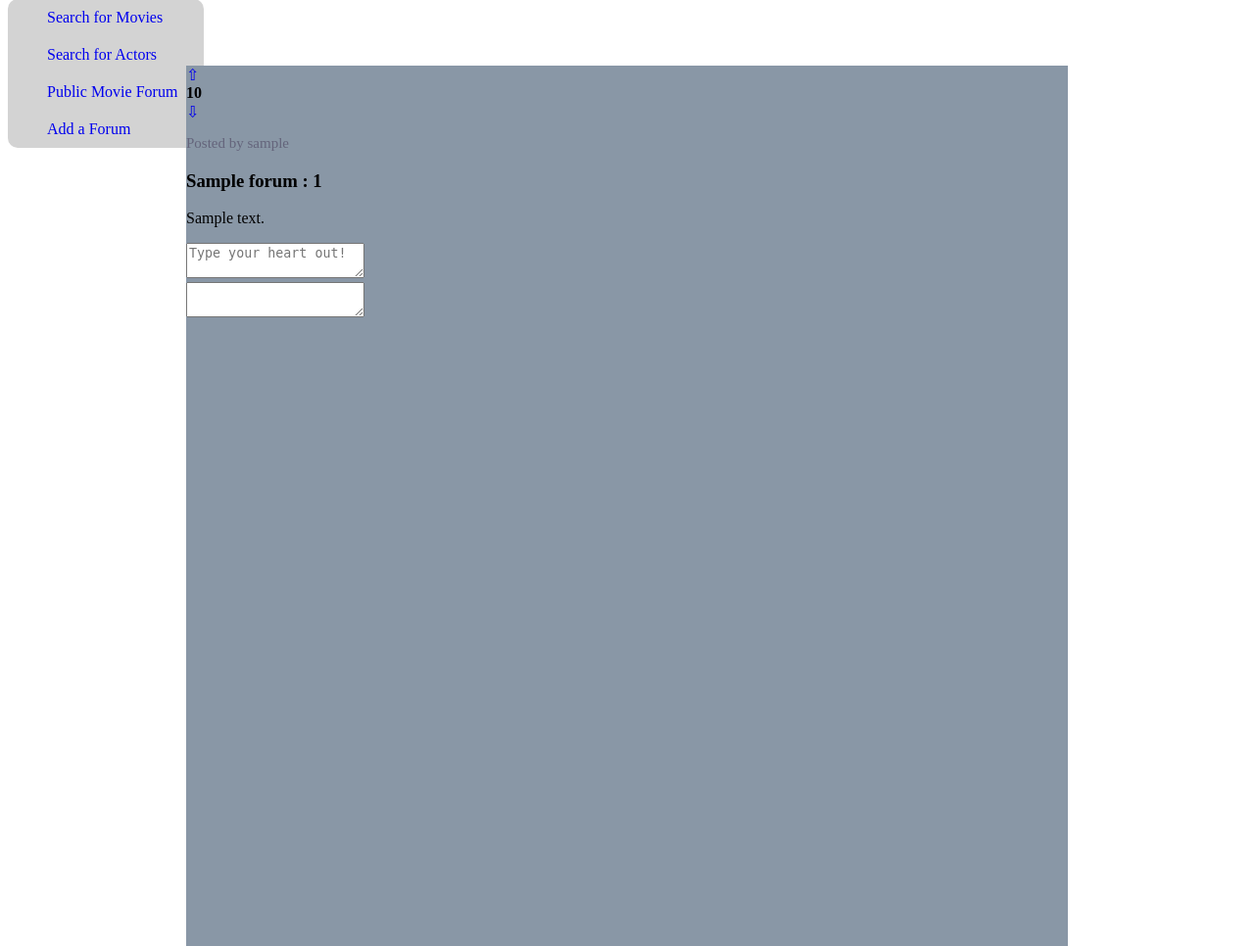
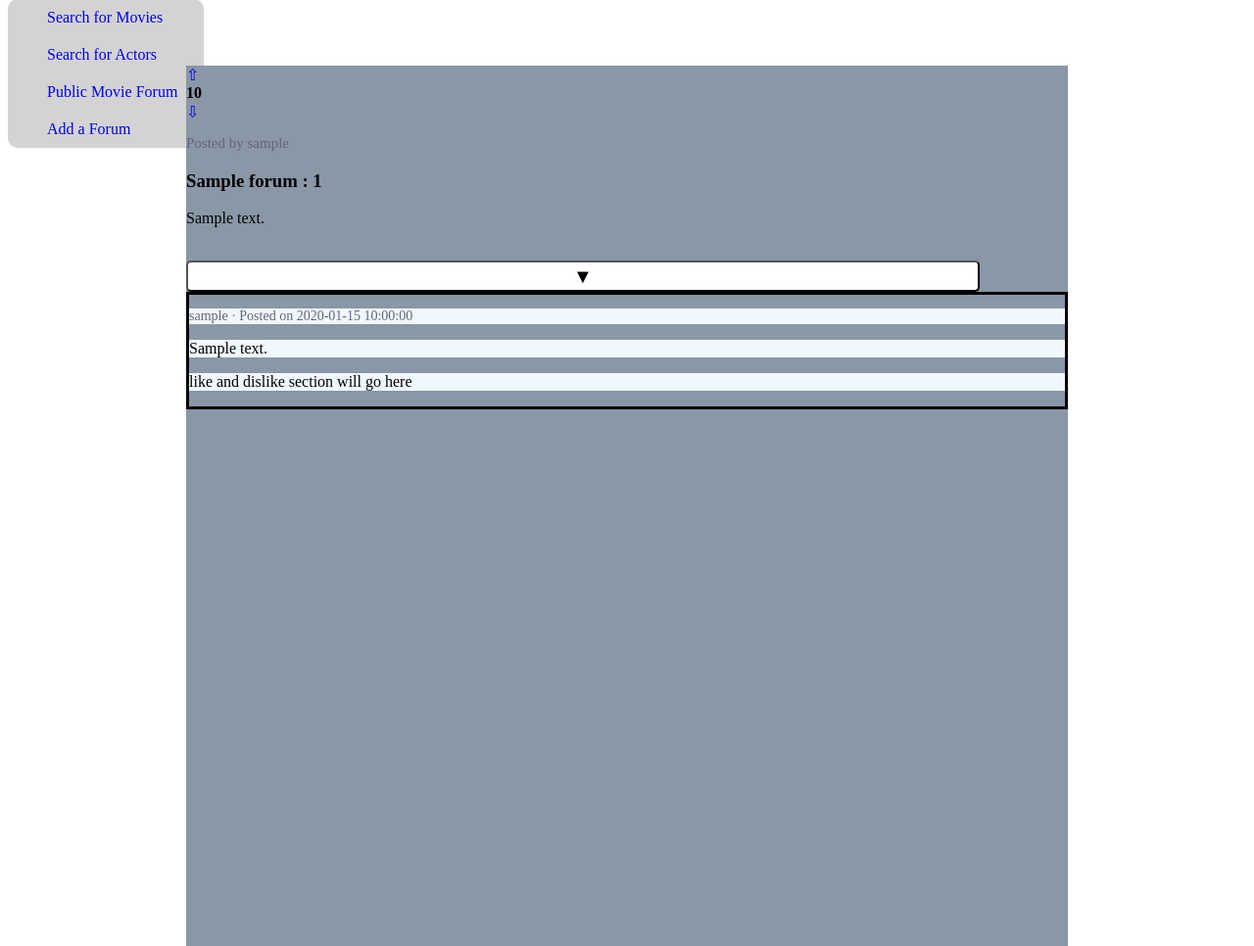
Before and after one commit to j0rdanbruce/MovieRanker, a Python web app: template templates/comments.html in a window 1280 px wide; the page is wider, and only the part inside the window is pictured. Shown: the part 147-1113 px from the top of that part at 98% size. Run offline with Jinja, Linux system fonts and the light colour scheme; the template is opened without the code that fills it: most values are stand-ins (such as "Sample title", 1, 10 or a date in 2020); form fields are guessed from the names that the template uses.

Commit message:
drop down button to make comments on forums complete.

```diff
--- a/templates/comments.html
+++ b/templates/comments.html
@@ -19,6 +19,18 @@
     xhttp.open("POST", "{{ url_for('forum.upVote') }}", true);
     xhttp.setRequestHeader("Content-type", "application/x-www-form-urlencoded");
     xhttp.send("forum_id="+forumID+"&vote_type="+voteType);
+  }
+  function openCommentSctn(){
+    const btn = document.getElementById("comment-sctn");
+    const btnStyle = window.getComputedStyle(btn);
+    var dropDownBtn = document.getElementById("drop-down-btn");
+    if (btnStyle.display == "none"){
+      btn.style.display = "block";
+      dropDownBtn.innerHTML = "&#9650;";
+    } else{
+      btn.style.display = "none";
+      dropDownBtn.innerHTML = "&#9660;"
+    }
   }
 </script>
 
@@ -42,6 +54,29 @@
     height: 200px;
     border-radius: 5px;
   }
+  button.comment-dropdown-btn{
+    height: 32px;
+    width: 90%;
+    margin: auto;
+    position: relative;
+    border-radius: 5px;
+    background-color: white;
+  }
+  div.comment-form{
+    display: none;
+  }
+  div.comments-sctn{
+    border-style: solid;
+  }
+  div.comments-sctn div{
+    background-color: aliceblue;
+    margin-top: auto;
+    margin-bottom: 10px;
+  }
+  div.comment-top-box p{
+    font-size: 14px;
+    color: rgb(100, 100, 123);
+  }
 </style>
 
 <body>
@@ -60,7 +95,8 @@
         <p>{{ forum.body }}</p>
       </div>
     </div>
-    <div class="comment-form">
+    <br>
+    <div class="comment-form" id="comment-sctn">
       <form action="" method="post">
         {{ form.hidden_tag() }}
         <div class="comment-body">
@@ -74,8 +110,20 @@
         </div>
       </form>
     </div>
-    <div class="comments-section">
-
+    <button class="comment-dropdown-btn" id="drop-down-btn" style="font-size: 20px;" onclick="openCommentSctn()">&#9660;</button>
+    <br>
+    <div class="comments-sctn">
+      {% for comment in comments %}
+        <div class="comment-top-box">
+          <p>{{ comment.username }} · Posted on {{ comment.created }}</p>
+        </div>
+        <div class="comment-mid-box">
+          <p>{{ comment.body }}</p>
+        </div>
+        <div class="comment-bottom-box">
+          <p>like and dislike section will go here</p>
+        </div>
+      {% endfor %}
     </div>
   {% endblock %}
 </body>
```
Also changed, not shown: models/comment.py (+8 -2 lines), resources/comment.py (+8 -4 lines), 1 other file.
